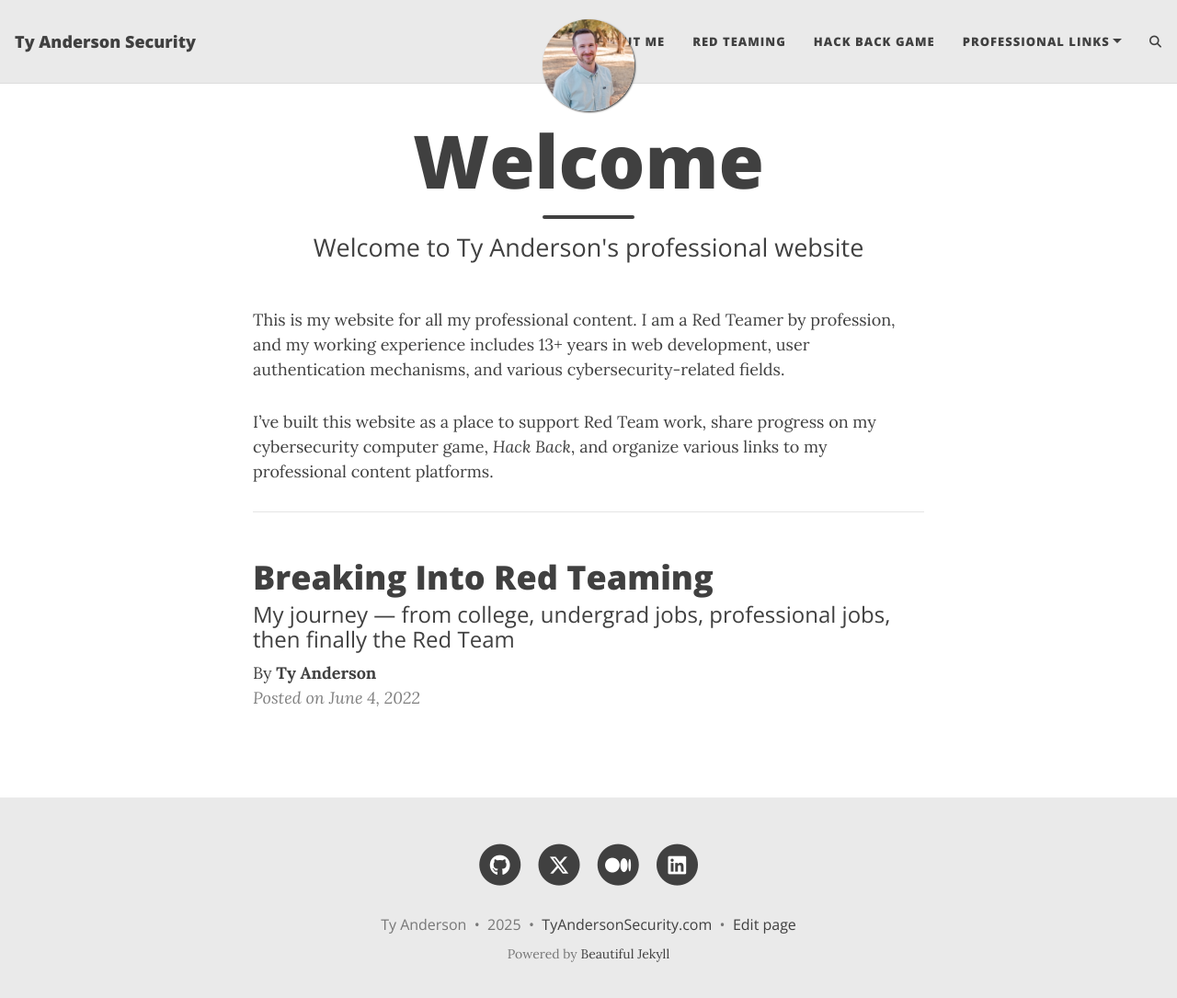
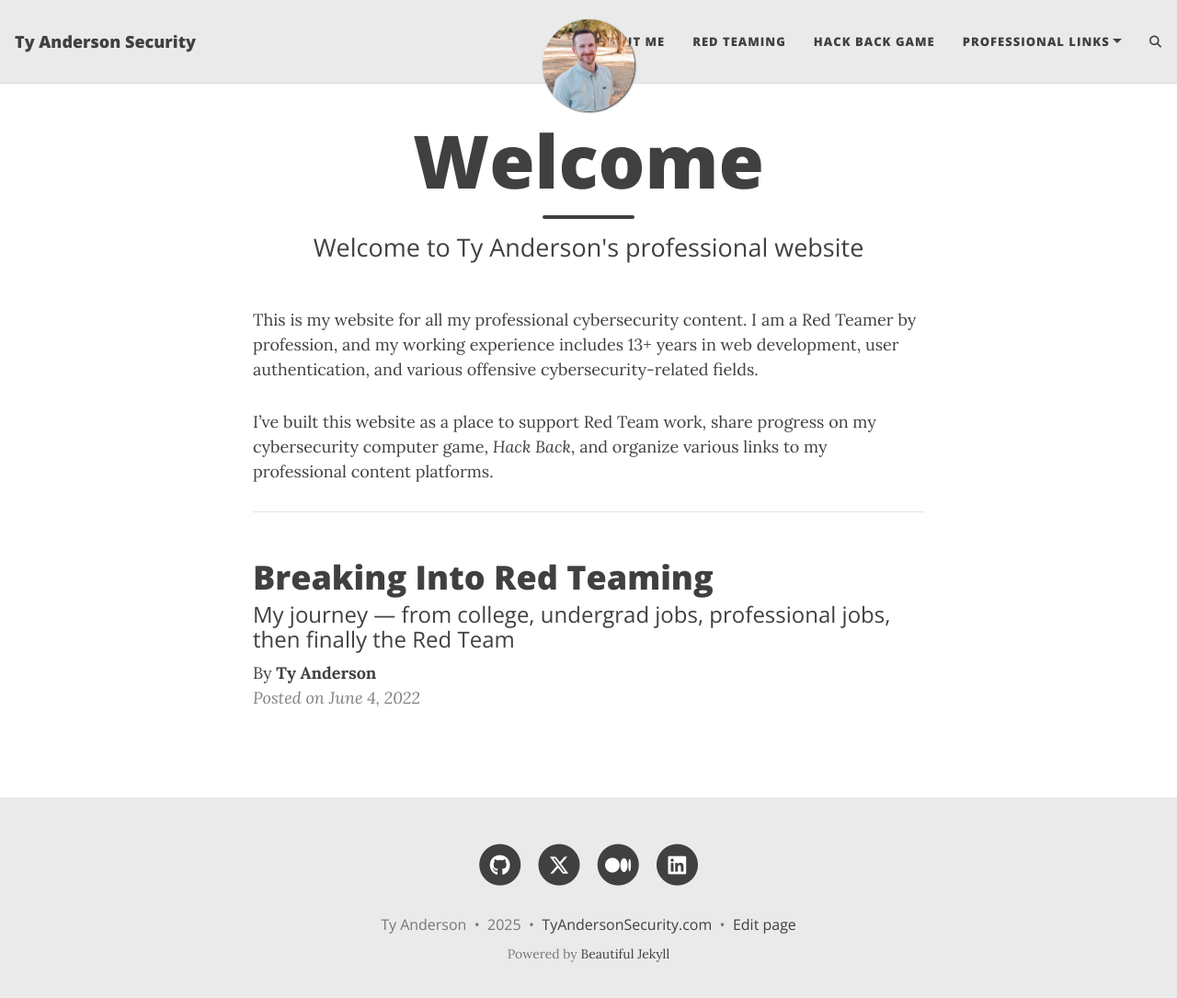
Before and after one commit to minispooner/minispooner.github.io, a Jekyll site: the page built from index.md, in a window 1280 px wide and 1098 px high. Shown: the top 1085 px of the window at 92% size. Built offline with Jekyll 4.4.1, drawn with Linux system fonts in a browser that asks for light colours; comment, search, counter and statistics services are not loaded.

Commit message:
Update index.md

```diff
--- a/index.md
+++ b/index.md
@@ -4,7 +4,7 @@ title: Welcome
 subtitle: Welcome to Ty Anderson's professional website
 ---
 
-This is my website for all my professional content. I am a Red Teamer by profession, and my working experience includes 13+ years in web development, user authentication mechanisms, and various cybersecurity-related fields.
+This is my website for all my professional cybersecurity content. I am a Red Teamer by profession, and my working experience includes 13+ years in web development, user authentication, and various offensive cybersecurity-related fields.
 
 I've built this website as a place to support Red Team work, share progress on my cybersecurity computer game, _Hack Back_, and organize various links to my professional content platforms.
 
```
